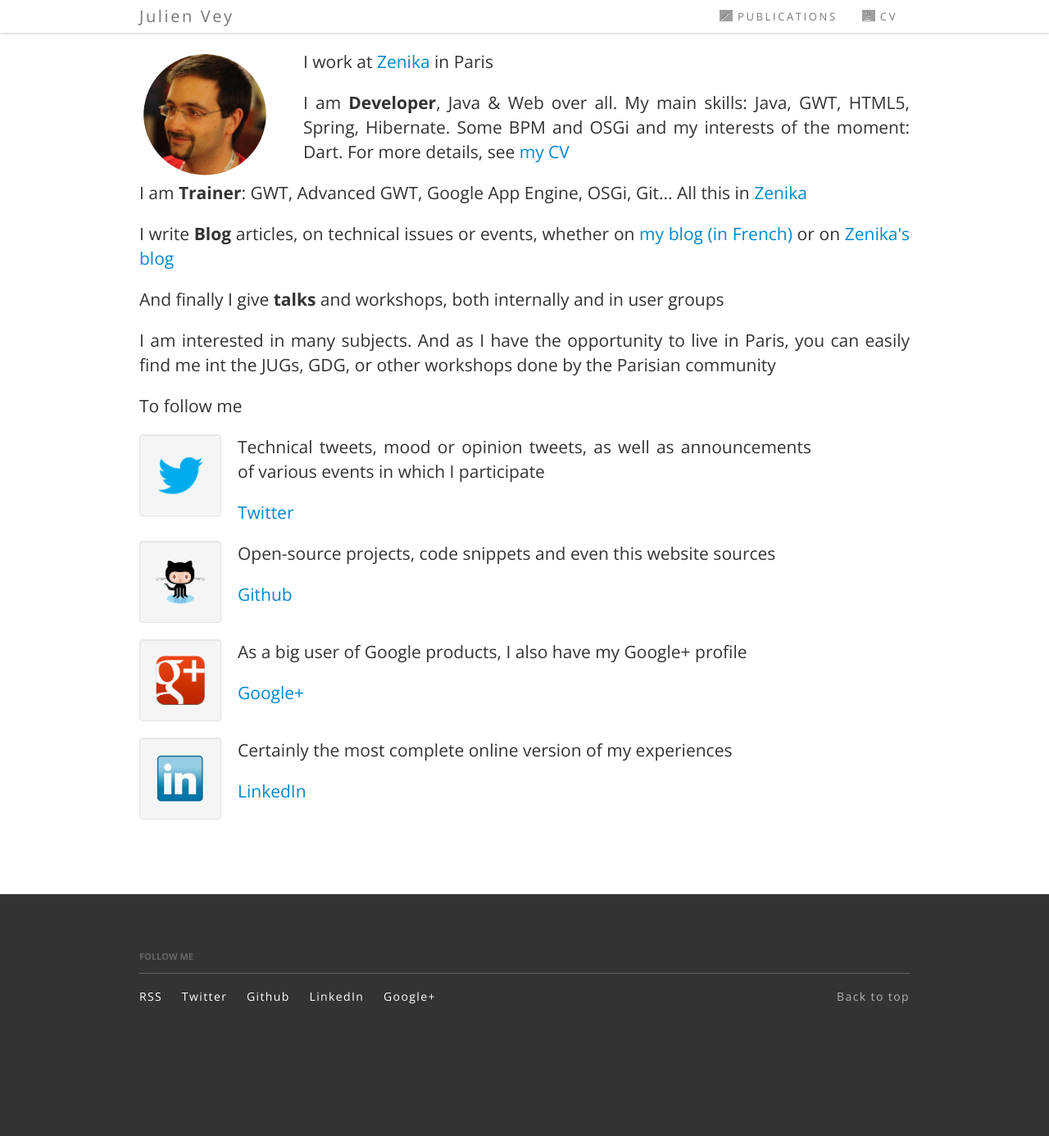
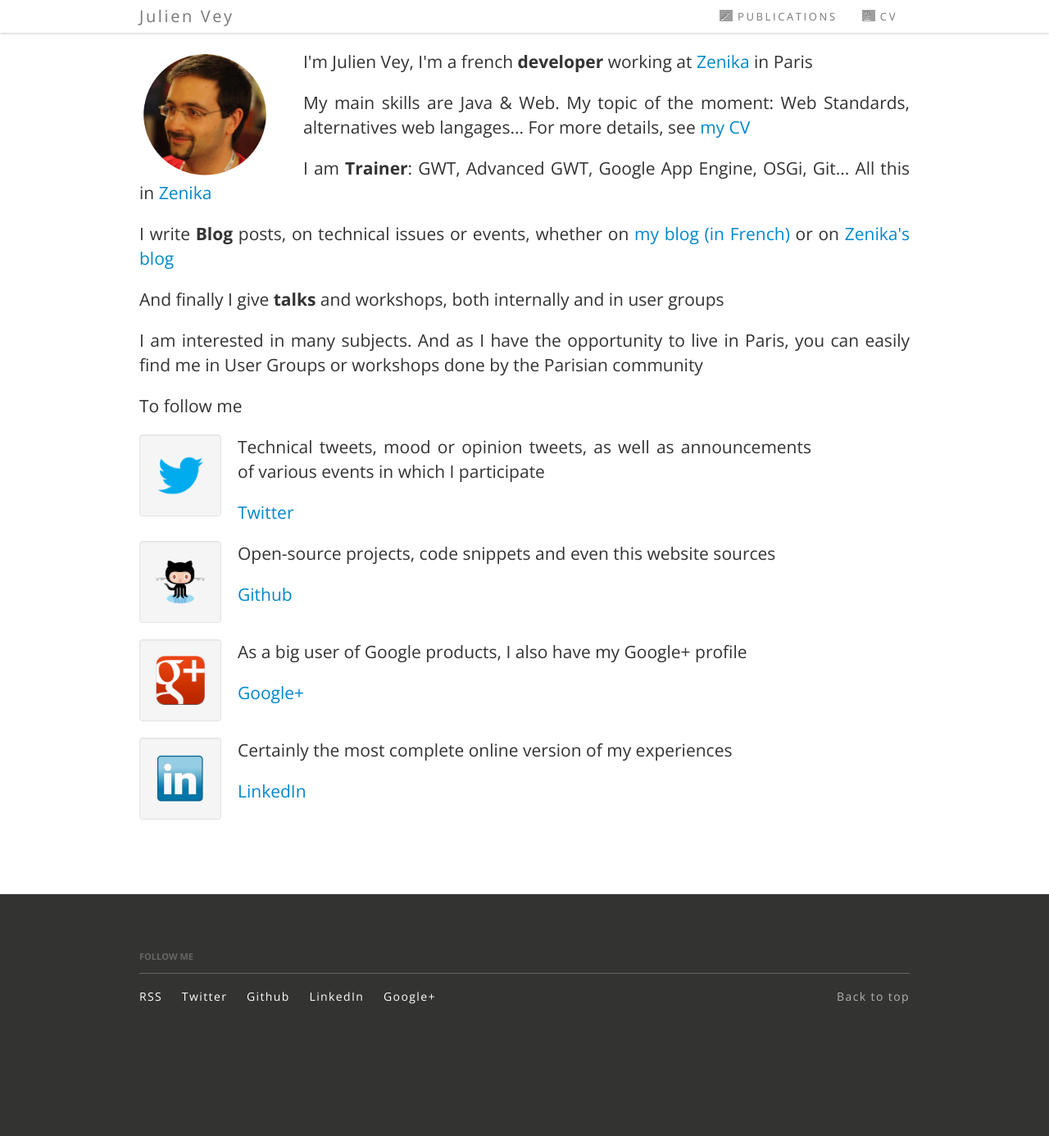
Before and after one commit to julienvey/julienvey.en, a Jekyll site: the page built from index.html, in a window 1280 px wide. Shown: the whole page at 82% size. Built offline with Jekyll 4.4.1, drawn with Linux system fonts in a browser that asks for light colours; Markdown is read by kramdown in place of the engine named in the settings; grey boxes are pictures that could not be loaded.

Commit message:
Refactoring Index

```diff
--- a/index.html
+++ b/index.html
@@ -12,12 +12,12 @@
 <div class="justify">
 	<img src="images/face160.png" class="pull-left faceImage"/>
 
-	<p class="lead">I work at <a href="http://wwww.zenika.com">Zenika</a> in Paris</p>
-	<p class="lead">I am <strong>Developer</strong>, Java & Web over all. My main skills: Java, GWT, HTML5, Spring, Hibernate. Some BPM and OSGi and my interests of the moment: Dart. For more details, see <a href="/cv.html">my CV</a></p>
+	<p class="lead">I'm Julien Vey, I'm a french <strong>developer</strong> working at <a href="http://wwww.zenika.com">Zenika</a> in Paris</p>
+	<p class="lead">My main skills are Java & Web. My topic of the moment: Web Standards, alternatives web langages... For more details, see <a href="/cv.html">my CV</a></p>
 	<p class="lead">I am <strong>Trainer</strong>: GWT, Advanced GWT, Google App Engine, OSGi, Git... All this in <a href="http://zenika.com/Formation/">Zenika</a></p>
-	<p class="lead">I write <strong>Blog</strong> articles, on technical issues or events, whether on <a href="/index.html">my blog (in French)</a> or on <a href="http://blog.zenika.com/">Zenika's blog</a></p>
+	<p class="lead">I write <strong>Blog</strong> posts, on technical issues or events, whether on <a href="/index.html">my blog (in French)</a> or on <a href="http://blog.zenika.com/">Zenika's blog</a></p>
 	<p class="lead">And finally I give <strong>talks</strong> and workshops, both internally and in user groups</p>
-	<p class="lead">I am interested in many subjects. And as I have the opportunity to live in Paris, you can easily find me int the JUGs, GDG, or other workshops done by the Parisian community</p>
+	<p class="lead">I am interested in many subjects. And as I have the opportunity to live in Paris, you can easily find me in User Groups or workshops done by the Parisian community</p>
 	<p class="lead">To follow me</p>
 
 <div class="row">
```
